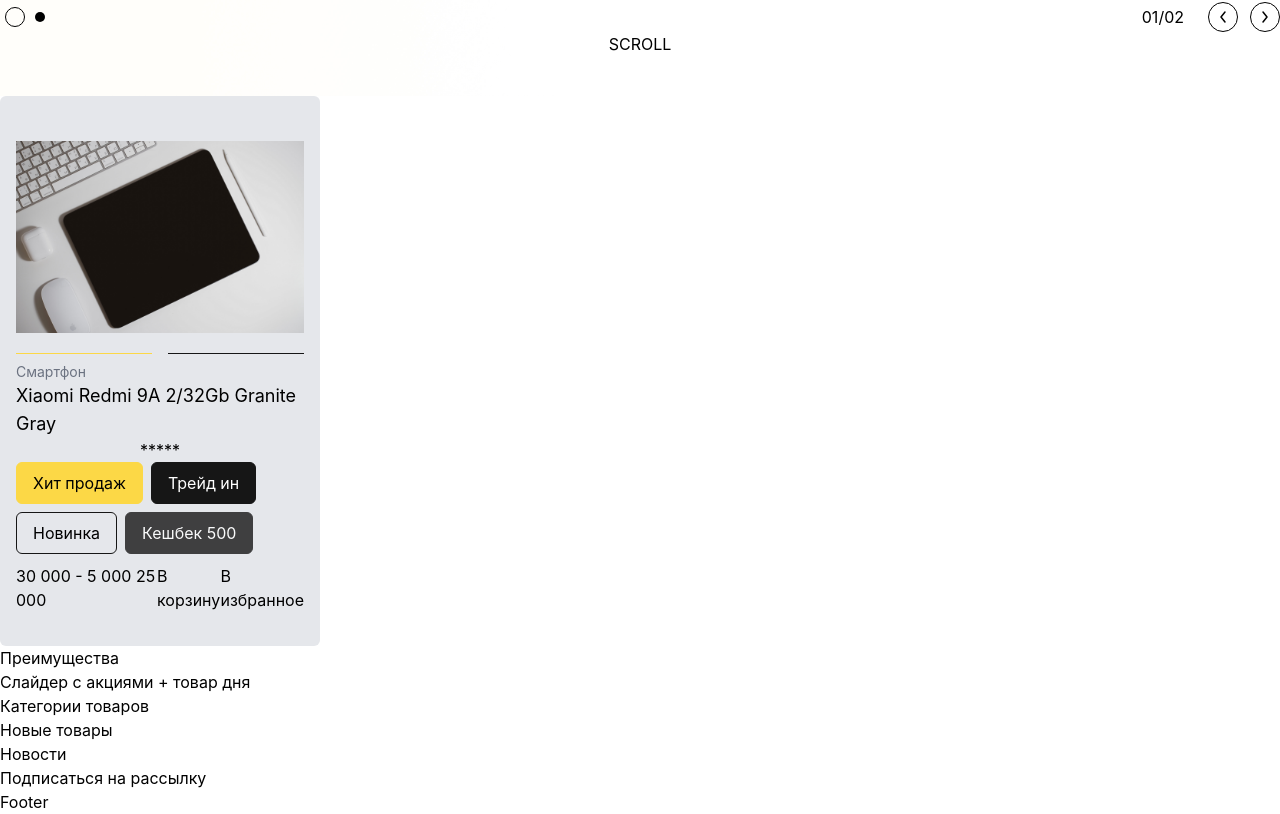
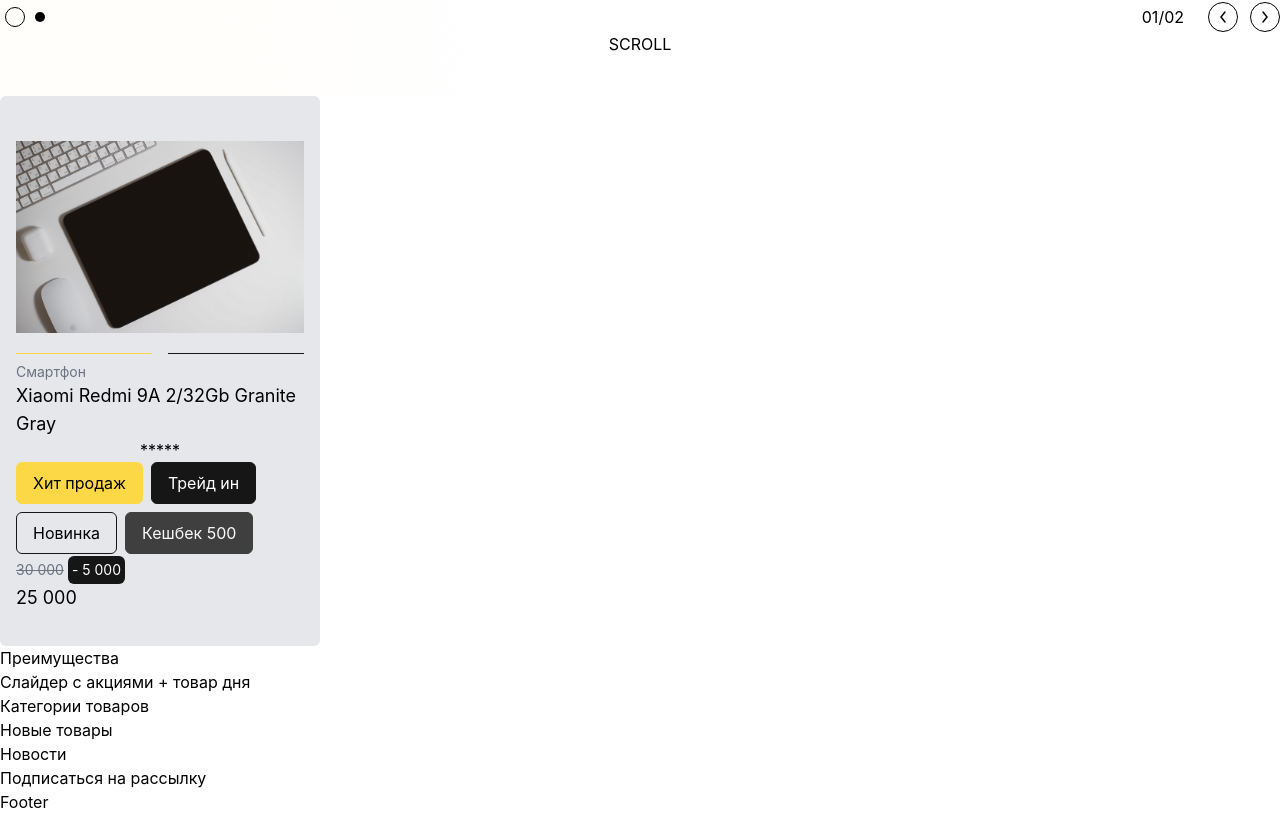
Before and after one commit to DanielEsh/universal-shop, a Next.js app in the folder client/portal/: page / in a window 1280 px wide. Shown: the part 704-1518 px from the top of the page. Built offline with nearby package versions, Linux system fonts and the light colour scheme.

Commit message:
feat(ProductCard): price

```diff
--- a/client/portal/components/cards/ProductCard/ProductCard.tsx
+++ b/client/portal/components/cards/ProductCard/ProductCard.tsx
@@ -3,7 +3,7 @@
 import { useKeenSlider } from 'keen-slider/react'
 import Image1 from 'public/images/hero6.jpg'
 import Image2 from 'public/images/category.png'
-import { Tags, Tag } from '@/components/ui/Tags'
+import { Tag } from '@/components/ui/Tags'
 
 const mockCardInfo = {
     images: [
@@ -112,7 +112,7 @@
                     *****
                 </span>
 
-                <Tags>
+                <div className="flex flex-wrap gap-2">
                     <Tag>
                         Хит продаж
                     </Tag>
@@ -125,17 +125,21 @@
                     <Tag color="secondary" disabled>
                         Кешбек 500
                     </Tag>
-                </Tags>
+                </div>
 
                 <div className="flex mt-auto">
-                    30 000 - 5 000
-                    25 000
-
-                    <div>
-                        В корзину
-                    </div>
-                    <div>
-                        В избранное
+                    <div className="flex flex-col">
+                        <div className="flex items-center">
+                            <span className="text-sm text-gray-400 line-through">
+                            30 000
+                            </span>
+                            <span className="ml-1 text-sm text-white bg-dark-500 p-1 rounded-md">
+                            - 5 000
+                            </span>
+                        </div>
+                        <span className="text-lg">
+                            25 000
+                        </span>
                     </div>
                 </div>
             </div>
--- a/client/portal/components/ui/Tags/Tags.tsx
+++ /dev/null
@@ -1,22 +0,0 @@
-import {
-    ReactNode,
-    FC,
-} from 'react'
-
-export type TagsProps = {
-    children: ReactNode
-    count?: number
-    displayCount?: number
-}
-
-export const Tags: FC<TagsProps> = (props) => {
-    const {
-        children,
-    } = props
-
-    return (
-        <div className="flex flex-wrap gap-2">
-            {children}
-        </div>
-    )
-}
--- a/client/portal/components/ui/Tags/index.ts
+++ b/client/portal/components/ui/Tags/index.ts
@@ -1,5 +1,4 @@
 import { Tag, TagProps } from './Tag'
-import { Tags, TagsProps } from './Tags'
 
-export { Tag, Tags }
-export type { TagProps, TagsProps }
+export { Tag }
+export type { TagProps }
```
